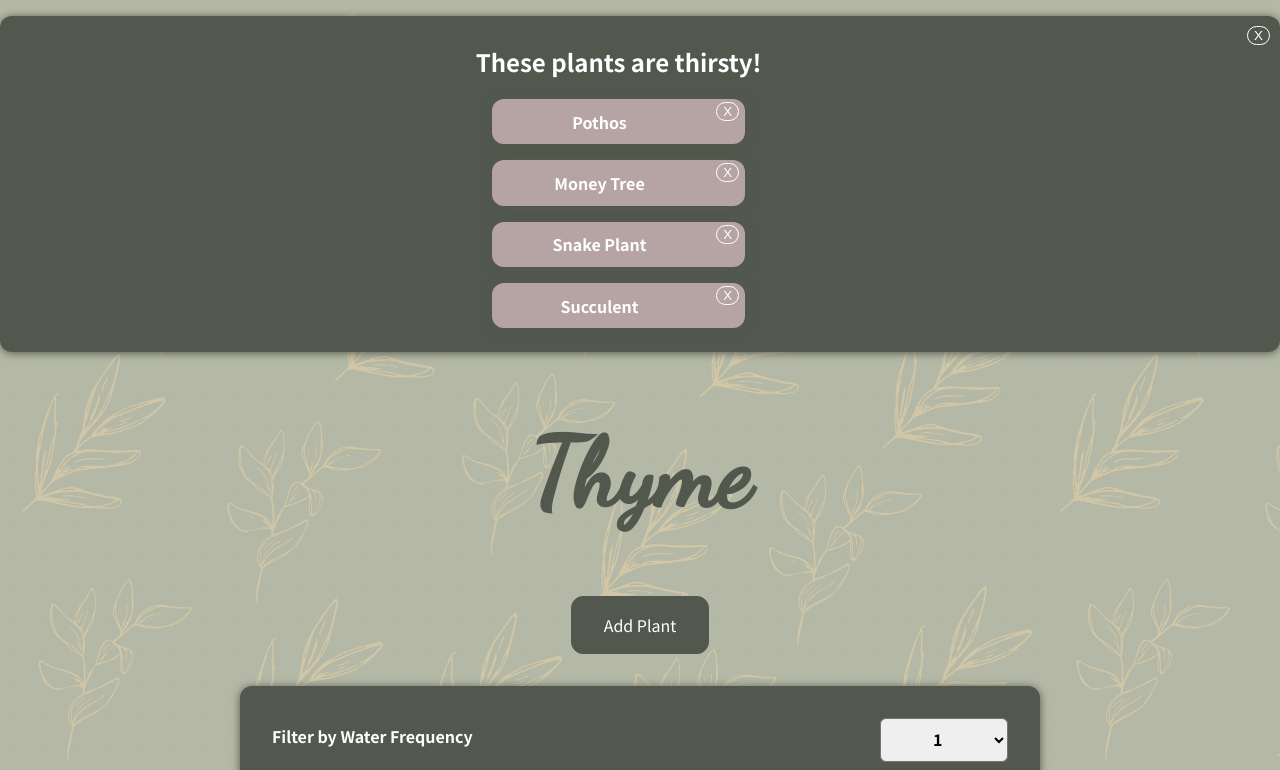
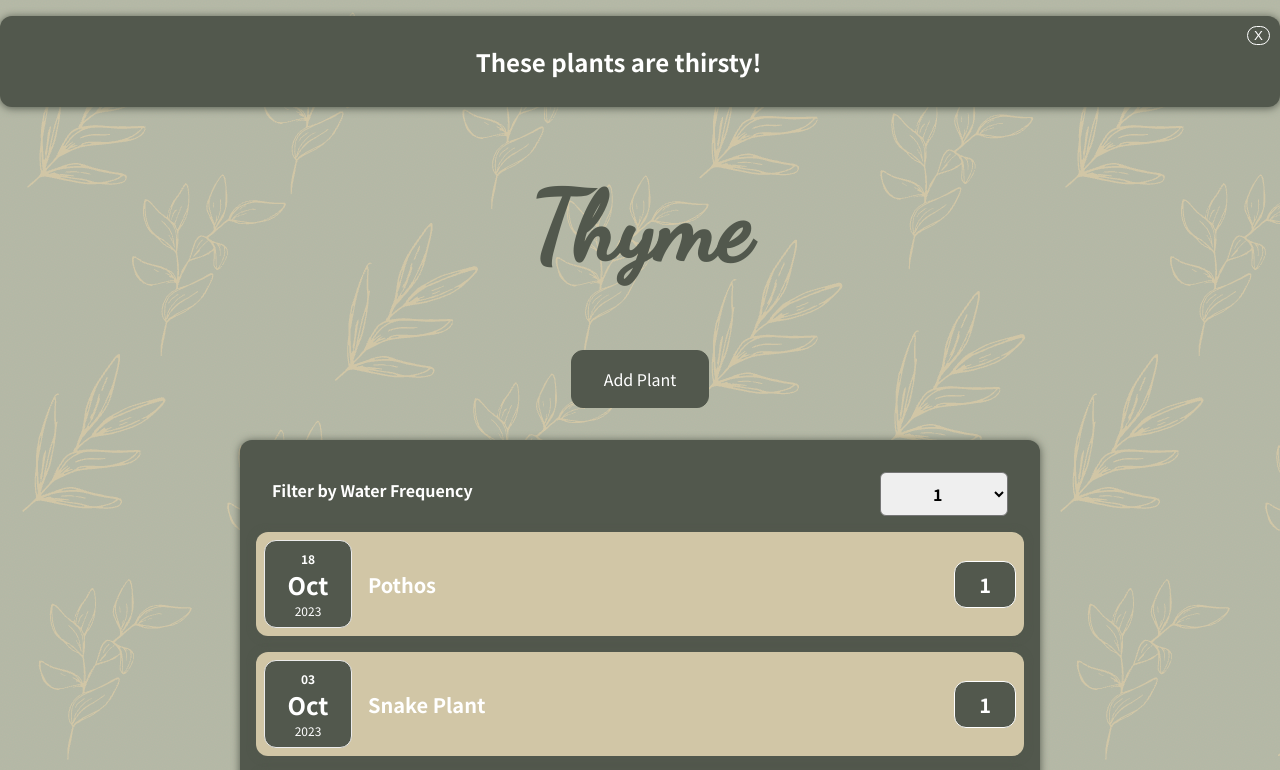
Before and after one commit to alyssa-finke/watering-thyme, a React (Create React App) app: page / in a window 1280 px wide. Shown: the top 770 px of the page. Built offline with nearby package versions, Linux system fonts and the light colour scheme.

Commit message:
work on alert filter

```diff
--- a/src/App.js
+++ b/src/App.js
@@ -4,10 +4,10 @@ import NewPlant from './components/NewPlant/NewPlant';
 import WaterAlert from './components/Plants/WaterAlert';
 
 const initialPlants = [
-  { id: 1, name: 'Pothos', firstWater: new Date(2023, 5, 1), frequency: '1' },
-  { id: 2, name: 'Money Tree', firstWater: new Date(2023, 5, 1), frequency: '1' },
-  { id: 3, name: 'Snake Plant', firstWater: new Date(2023, 5, 1), frequency: '1' },
-  { id: 4, name: 'Succulent', firstWater: new Date(2022, 5, 1), frequency: '1' }
+  { id: 1, name: 'Pothos', firstWater: new Date(2023, 9, 18), frequency: '1' },
+  { id: 2, name: 'Money Tree', firstWater: new Date(2023, 8, 10), frequency: '2' },
+  { id: 3, name: 'Snake Plant', firstWater: new Date(2023, 9, 3), frequency: '1' },
+  { id: 4, name: 'Succulent', firstWater: new Date(2023, 9, 27), frequency: '1' }
 ];
 
 const App = () => {
--- a/src/components/Plants/WaterAlert.js
+++ b/src/components/Plants/WaterAlert.js
@@ -7,6 +7,30 @@ import WaterList from './WaterList';
 const WaterAlert = props => {
     const [showAlert, toggleShowAlert] = useState(true);
 
+    //set today so that can compare water date to today
+    var today = new Date();
+    today.setHours(0, 0, 0, 0);
+
+    //keep for now while testing filter
+    var pseudoDay = new Date(2023, 8, 17);
+    console.log('Pseudo Day');
+    console.log(pseudoDay);
+
+    const filteredData = props.plants.filter((item) => {
+        //get each firstWater as date object
+        const firstWaterDate = new Date(item.firstWater);
+
+        //Take the difference between today and the firstWaterDate - converted to days
+        const daysDifference = Math.floor((today - firstWaterDate) / (1000 * 60 * 60 * 24));
+
+        //Take water frequency from props
+        const waterFrequency = item.frequency;
+
+        //return if evenly divisible by waterFrequency (ie 7 days, 14 days, 21 days)
+        return daysDifference >= 0 && (daysDifference % waterFrequency === 0);
+
+    });
+
     return (
         <div>
             {showAlert ?
@@ -15,7 +39,7 @@ const WaterAlert = props => {
                     <div className="alert-message">
                         <div>
                             <h2>These plants are thirsty!</h2>
-                            {props.plants.map((plantInfo) => (
+                            {filteredData.map((plantInfo) => (
                                 <WaterList
                                     key={plantInfo.id}
                                     name={plantInfo.name}
```
